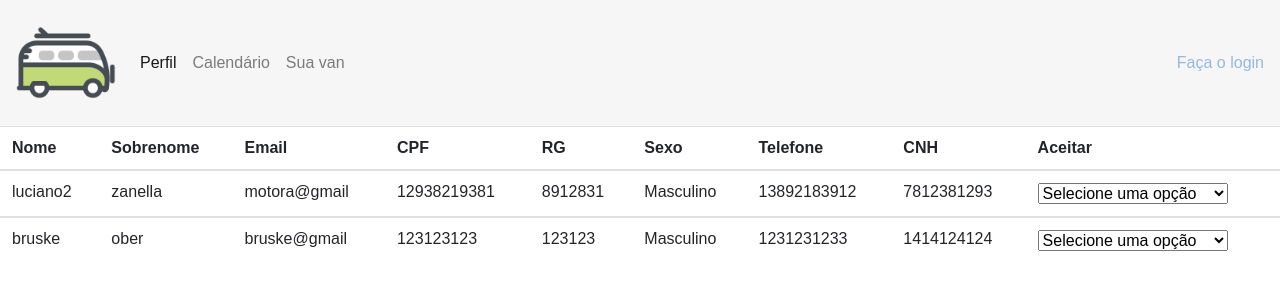
After one commit to juliodacunha/PFC, a PHP site: page /paginas/aprovar_motoristas.php in a window 1280 px wide. The commit adds this page. Shown: the top 300 px of the page. Run offline with PHP 8.4, Linux system fonts and the light colour scheme; data comes from the database, SQL or seed files in the repository; both versions use the stored data as it was after the commit.

Commit message:
Registro de motorista querer aprovação (em desenvolvimento) + database atualizada

```diff
--- /dev/null
+++ b/projeto/paginas/aprovar_motoristas.php
@@ -0,0 +1,42 @@
+<?php
+if(!isset($_SESSION)){
+  session_start();
+}
+require("head.php");
+require("cabecalho.php");
+$aprovar_motoristas = $conexao->query("SELECT nome, sobrenome, email, cpf, rg, sexo, telefone, aprovado, cnh from usuarios, motoristas where aprovado = 0 and id_usuario = user_iduser");
+?>
+
+<table class="table">
+<thead>
+    <tr>
+      <th scope="col" >Nome</th>
+      <th scope="col">Sobrenome</th>
+      <th scope="col">Email</th>
+      <th scope="col">CPF</th>
+      <th scope="col">RG</th>
+      <th scope="col">Sexo</th>
+      <th scope="col">Telefone</th>
+      <th scope="col">CNH</th>
+      <th scope="col">Aceitar</th>
+    </tr>
+  </thead>
+  <?php while($dado = $aprovar_motoristas->fetch_array()){ ?>
+    <tbody>
+    <td><?php echo $dado['nome']; ?></td>
+    <td><?php echo $dado['sobrenome']; ?></td>
+    <td><?php echo $dado['email']; ?></td>
+    <td><?php echo $dado['cpf']; ?></td>
+    <td><?php echo $dado['rg']; ?></td>
+    <td><?php echo $dado['sexo']; ?></td>
+    <td><?php echo $dado['telefone']; ?></td>
+    <td><?php echo $dado['cnh']; ?></td>
+    <td><select name="aprovado">
+        <option value="0" selected>Selecione uma opção</option>
+        <option value="1">Aprovar conta</option>
+        <option value="2">Recusar e excluir conta</option>
+        </select>
+    </td>
+    </tbody>
+  <?php }?>
+</table>
--- a/projeto/paginas/cabecalho.php
+++ b/projeto/paginas/cabecalho.php
@@ -60,6 +60,7 @@ if(!isset($cnh)){
 <li class="nav-item">
     <a class="nav-link " href="van_passageiro.php">Sua van</a>
 </li>
+
 ';
 }
 if(isset($cnh)){
@@ -72,6 +73,12 @@ if(isset($cnh)){
 </li>
 <li class="nav-item">
     <a class="nav-link " href="van_passageiro.php">Seus passageiros</a>
+</li>
+<li class="nav-item">
+    <a class="nav-link " href="aprovar_motoristas.php">Aprovar motoristas</a>
+</li>
+<li class="nav-item">
+    <a class="nav-link " href="a.php">Aprovar passageiros</a>
 </li>
     ';
 }
--- /dev/null
+++ b/projeto/paginas/erro.php
@@ -0,0 +1,4 @@
+<?php
+echo "A conta não existe ou ainda não foi aprovada!";
+header('refresh:1; url= ../index.php');
+?>
```
Also changed, not shown: projeto/funcoes/Login.php (+23 -0 lines), projeto/pfc.sql (+37 -29 lines).
